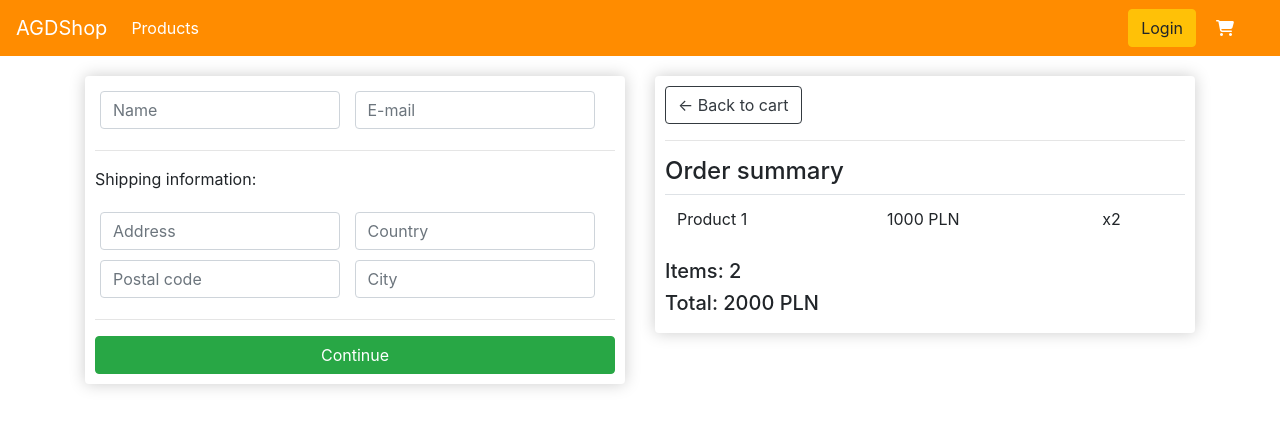
After one commit to xanna6/eCommerce, a Django app: page /checkout/ in a window 1280 px wide. The commit adds this page. Shown: the top 428 px of the page. Run offline with Django 5.2, Linux system fonts and the light colour scheme; some libraries are stand-ins or nearby versions.

Commit message:
added checkout page with order summary

```diff
--- a/static/css/styles.css
+++ b/static/css/styles.css
@@ -29,6 +29,10 @@ a.cart-icon {
     margin-top: 20px;
 }
 
+.col-lg-6 {
+    margin-top: 20px;
+}
+
 .col-lg-12 {
     margin-top: 20px;
 }
@@ -52,3 +56,9 @@ a.cart-icon {
     cursor: pointer;
     transform: scaleY(-1);
 }
+
+.form-field {
+    width: 250px;
+    display: inline-block;
+    padding: 5px;
+}
--- a/store/templates/cart.html
+++ b/store/templates/cart.html
@@ -15,7 +15,7 @@
                     <th><h5>Items: <strong>{{order.get_cart_items}}</strong></h5></th>
                     <th><h5>Total: <strong>{{order.get_cart_total|floatformat:2}}</strong></h5></th>
                     <th>
-                        <a class="btn btn-success" style="float: right; margin: 5px;" href="#" >Checkout</a>
+                        <a class="btn btn-success" style="float: right; margin: 5px;" href="{% url 'checkout' %}" >Checkout</a>
                     </th>
                 </tr>
             </table>
--- /dev/null
+++ b/store/templates/checkout.html
@@ -0,0 +1,57 @@
+{% extends 'main.html' %}
+{% load static %}
+{% block content %}
+
+<div class="row">
+    <div class="col-lg-6">
+        <div class="box-element">
+            <form id="form">
+                <div id="user-info">
+                    <div class="form-field">
+                        <input required class="form-control" type="text" name="name" placeholder="Name">
+                    </div>
+                    <div class="form-field">
+                        <input required class="form-control" type="text" name="email" placeholder="E-mail">
+                    </div>
+                </div>
+                <div id="shipping-info">
+                    <hr>
+                    <p>Shipping information:</p>
+                    <div class="form-field">
+                        <input class="form-control" type="text" name="address" placeholder="Address">
+                    </div>
+                    <div class="form-field">
+                        <input class="form-control" type="text" name="country" placeholder="Country">
+                    </div>
+                    <div class="form-field">
+                        <input class="form-control" type="text" name="postal-code" placeholder="Postal code">
+                    </div>
+                    <div class="form-field">
+                        <input class="form-control" type="text" name="city" placeholder="City">
+                    </div>
+                </div>
+                <hr>
+                <input type="submit" class="btn btn-success btn-block" value="Continue">
+            </form>
+        </div>
+    </div>
+
+    <div class="col-lg-6">
+        <div class="box-element">
+            <a class="btn btn-outline-dark" href="{% url 'cart' %}">&#x2190; Back to cart</a>
+            <hr>
+            <h4>Order summary</h4>
+            <table class="table">
+                <tr>
+                    <td>Product 1</td>
+                    <td>1000 PLN</td>
+                    <td>x2</td>
+                </tr>
+            </table>
+            <h5>Items: 2</h5>
+            <h5>Total: 2000 PLN</h5>
+        </div>
+    </div>
+</div>
+
+{% endblock content %}
--- a/store/urls.py
+++ b/store/urls.py
@@ -3,5 +3,6 @@ from . import views
 
 urlpatterns = [
     path('', views.products, name="products"),
-    path('cart/', views.cart, name="cart")
+    path('cart/', views.cart, name="cart"),
+    path('checkout/', views.checkout, name="checkout")
 ]
--- a/store/views.py
+++ b/store/views.py
@@ -19,3 +19,8 @@ def cart(request):
 
     context = {'items': items, 'order': order}
     return render(request, 'cart.html', context)
+
+
+def checkout(request):
+    context = {}
+    return render(request, 'checkout.html', context)
```
